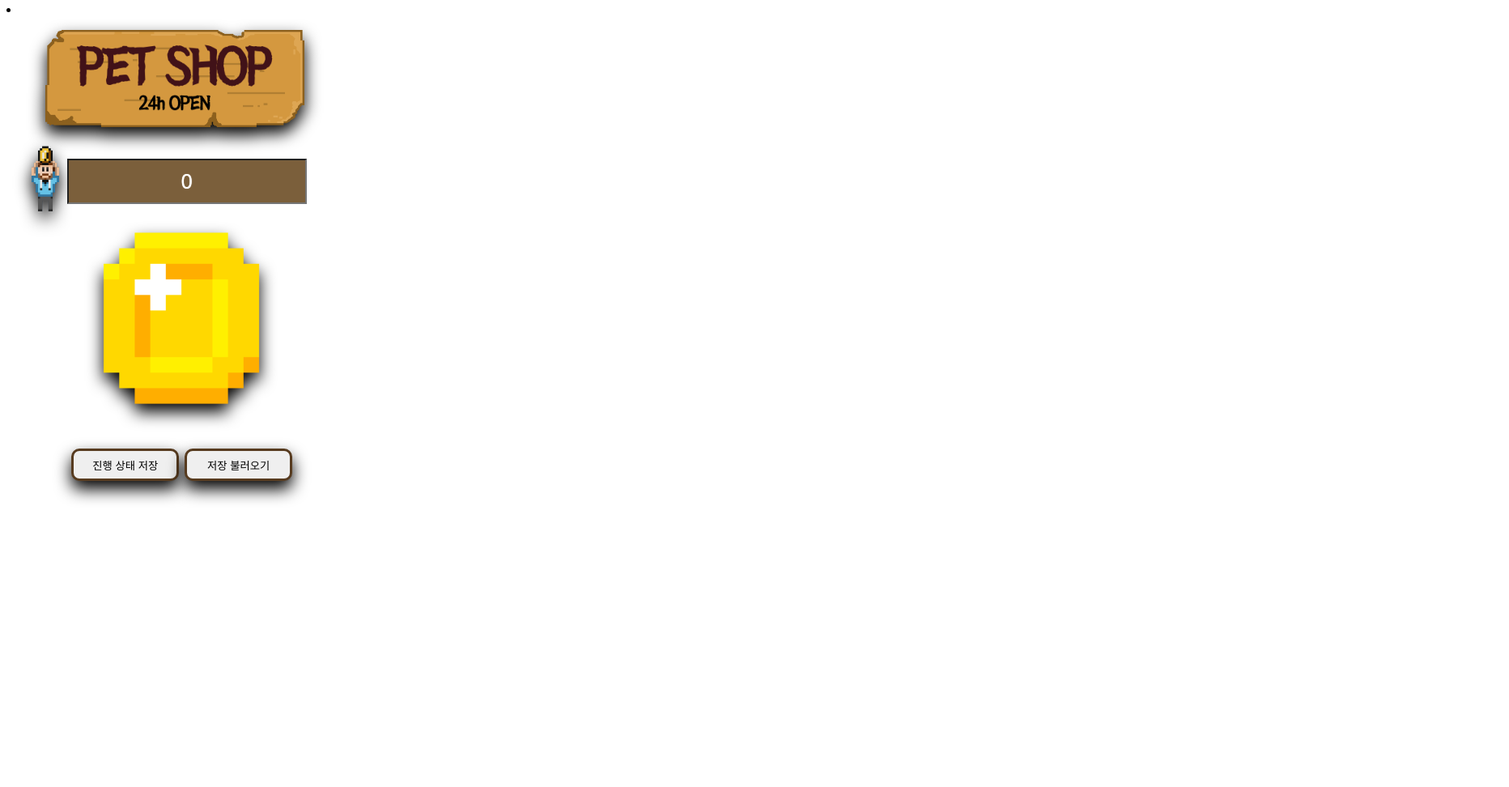
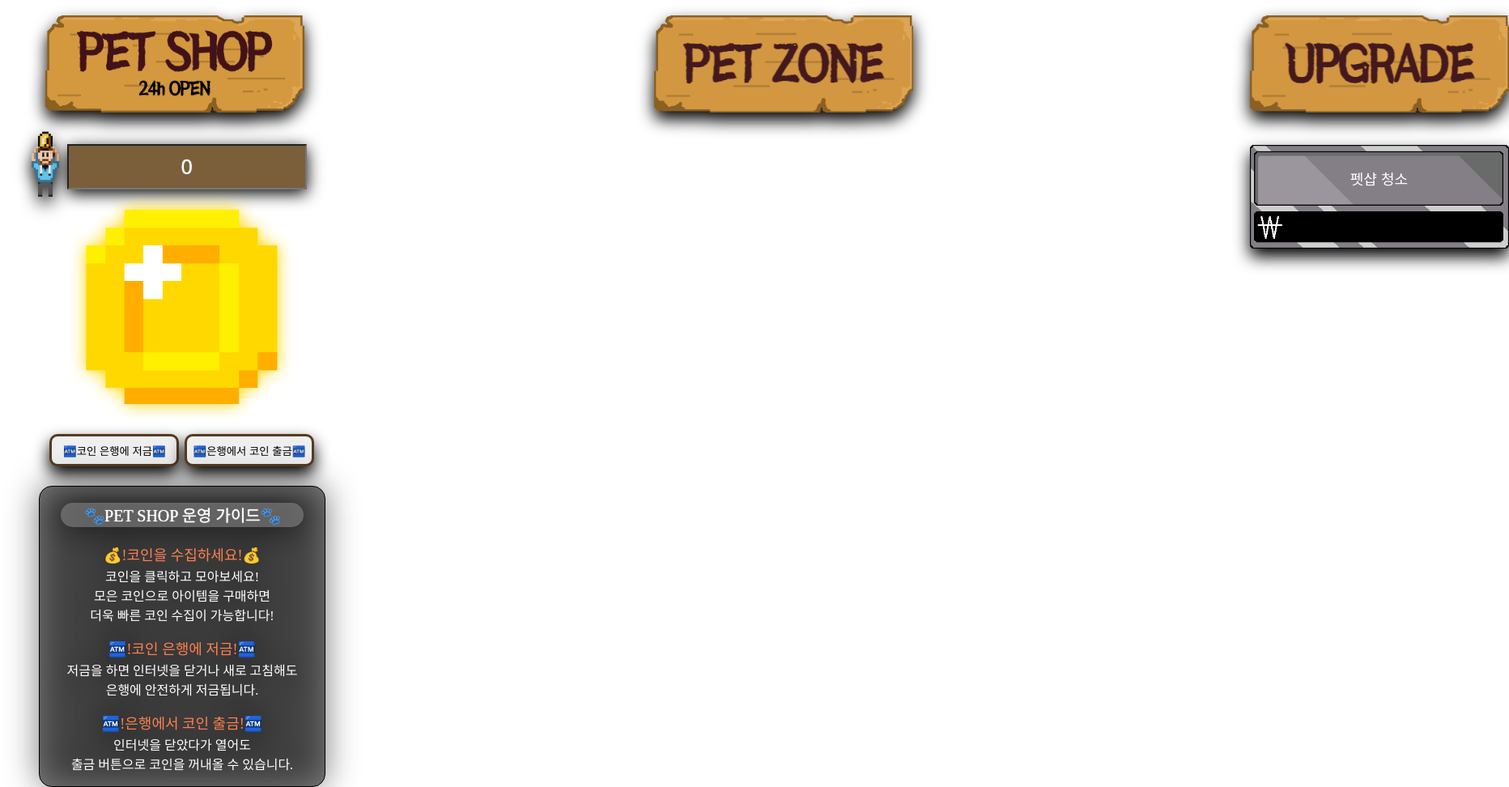
Before and after one commit to SehunPyo/Pet-Shop-Clicker-Game, a plain HTML site: page index.html in a window 1280 px wide. Shown: the part 5-977 px from the top of the page at 81% size, 1864 px wide, since content can reach past the window. Before the commit the page ends 800 px from the top, so only its background shows below. Drawn offline with Linux system fonts and the light colour scheme.

Commit message:
version 1.0.3

```diff
--- a/index.css
+++ b/index.css
@@ -32,33 +32,35 @@ div{
     outline: none;
     margin-top: 7em;
     margin-left: 3em;
+    filter: drop-shadow(0px 5px 10px black);
 }
 
 #coin{
-    width: 30em;
-    margin-top: 12em;
-    margin-left: -1.5em;
-    filter: drop-shadow(0px 10px 10px black);
+    width: 20em;
+    margin-top: 16em;
+    margin-left: 3.5em;
+    filter: drop-shadow(0px 0px 10px gold);
 }
 #coin:active{
-    filter: drop-shadow(0px 0px 10px gold);
+    filter: drop-shadow(0px 0px 10px rgb(157, 100, 7));
 }
 
 #save{
-    width: 10em;
+    width: 12em;
     height: 3em;
     margin-top: 40em;
-    margin-left: 6em;
+    margin-left: 4em;
     filter: drop-shadow(0px 10px 10px black);
     border: 3px solid rgb(87, 59, 31);
     border-radius: 10px;
 }
 #save:hover{
-    background-color: rgb(255, 255, 255);
+    color: rgb(255, 251, 124);
+    background-color: rgb(145, 145, 145);
 }
 
 #load{
-    width: 10em;
+    width: 12em;
     height: 3em;
     margin-left: 0.2em;
     filter: drop-shadow(0px 10px 10px black);
@@ -66,5 +68,79 @@ div{
     border-radius: 10px;
 }
 #load:hover{
-    background-color: rgb(255, 255, 255);
+    color: rgb(255, 251, 124);
+    background-color: rgb(145, 145, 145);
 }
+
+.Explanation{
+    width: 22em;
+    height: auto;
+    border-radius: 1em;
+    color: white;
+    background-color: rgba(0, 0, 0, 0.495);
+    text-align: center;
+    border: 1px solid black;
+    filter: drop-shadow(0px 0px 20px black);
+    margin-top: 1.5em;
+    margin-left: 2.5em;
+}
+
+#Explanation{
+    color: rgb(255, 255, 255);
+    text-shadow: 0px 0px 1px rgb(255, 255, 255);
+    font-size: 20px;
+    background-color: rgba(122, 122, 122, 0.704);
+    width: 15em;
+    height: 1.5em;
+    margin-left: 7.5%;
+    border-radius: 1em;
+}
+
+#Explanation-title{
+    font-size: 18px;
+    margin-top: 0.2em;
+    color: coral;
+}
+
+#Explanation-contents{
+    margin-top: -1em;
+}
+
+/* -------------------------------------- */
+
+#petzone{
+    position: absolute;
+    width: 20em;
+    margin-left: 50em;
+    margin-top: 1em;
+    filter: drop-shadow(0px 10px 10px black);
+}
+
+/* -------------------------------------- */
+
+#upgrade{
+    width: 20em;
+    margin-left: 96em;
+    margin-top: 1em;
+    filter: drop-shadow(0px 10px 10px black);
+}
+
+#upgradebar{
+    width: 20em;
+    margin-top: 10em;
+}
+
+.clear{
+    margin-left: 96.4em;
+    margin-top: 11.5em;
+}
+
+#clear{
+    font-size: 18px;
+    width: 17em;
+    height: 3.7em;
+    color: white;
+    border-radius: 0.5em;
+    border: none;
+    background-color: rgba(255, 255, 255, 0)
+}
--- a/index.html
+++ b/index.html
@@ -6,30 +6,53 @@
     <meta name="viewport" content="width=device-width, initial-scale=1.0">
     <link rel="stylesheet" href="index.css">
     <script src="index.js"> </script>
-    <li
-        class="item"
-        data-type="book"
-        data-lang="html"
-        data-index-number="123">
-    </li>
     <title>the Pet Shop Game</title>
 </head>
 <body>
     <div class="title">
         <img src="title.png" id="title">
     </div>
+
+    <div class="petzone">
+        <img src="petzone.png" id="petzone">
+    </div>
+
+    <div class="upgrade">
+        <img src="upgrade.png" id="upgrade">
+    </div>
+
+    <div id="upgrade">
+        <img src="upgradebar.png" id="upgradebar">
+    </div>
+
+    <div class="clear">
+        <button id="clear" onclick="clickup01()">펫샵 청소</button>
+    </div>
+
     <div class="bank">
         <img src="bank.gif" id="bank">
     </div>
+
     <div class="countNum">
         <input id="countNum" class="counting" type="text" value="0" readonly>
     </div>
+
     <div class="coin">
-        <img src="coin.gif" onclick="add()" id="coin">
+        <img src="coin2.gif" onclick="add()" id="coin">
     </div>
 
-        <button id="save" onclick="save()">진행 상태 저장</button>
-        <button id="load" onclick="load()">저장 불러오기</button>
+    <button id="save" onclick="save()">🏧코인 은행에 저금🏧</button>
+    <button id="load" onclick="load()">🏧은행에서 코인 출금🏧</button>
 
+    <div class="Explanation">
+        <p id="Explanation">🐾PET SHOP 운영 가이드🐾</p>
+        <p id="Explanation-title">💰!코인을 수집하세요!💰</p>
+        <p id="Explanation-contents">코인을 클릭하고 모아보세요!<br>모은 코인으로 아이템을 구매하면<br>더욱 빠른 코인 수집이 가능합니다!</p>
+        <p id="Explanation-title">🏧!코인 은행에 저금!🏧</p>
+        <p id="Explanation-contents">저금을 하면 인터넷을 닫거나 새로 고침해도<br>은행에 안전하게 저금됩니다.</p>
+        <p id="Explanation-title">🏧!은행에서 코인 출금!🏧</p>
+        <p id="Explanation-contents">인터넷을 닫았다가 열어도<br>출금 버튼으로 코인을 꺼내올 수 있습니다.</p>
+    </div>
+    <!-- -------------------------------------------------------------------- -->
 </body>
 </html>
--- a/index.js
+++ b/index.js
@@ -1,7 +1,8 @@
 var coin = 0;
+var clickup = 0;
 
 function add(){
-    coin = coin + 1;
+    coin = coin + 1 + clickup;
     update();
 }
 
@@ -11,11 +12,25 @@ function update(){
 
 function save(){
     localStorage.setItem("coin",coin);
+    localStorage.setItem("clickup",clickup);
 }
 
 function load(){
-    localStorage.getItem("coin",coin);
+    coin = localStorage.getItem("coin");
     coin = parseInt(coin);
-
+    clickup = localStorage.getItem("clickup");
+    clickup = parseInt(clickup);
     update();
 }
+
+// ---------------------------------
+
+function clickup01(){
+    if(coin >= 30){
+        coin = coin - 30;
+        clickup = clickup + 1;
+        update();
+    } else {
+        alert("코인이 부족해요!");
+    }
+}
```
Also changed, not shown: coin2.gif (added), petzone.png (added), upgrade.png (added), upgradebar.png (added).
